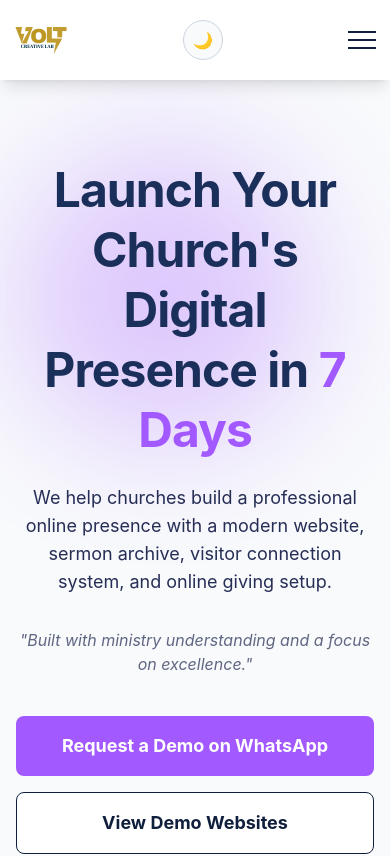
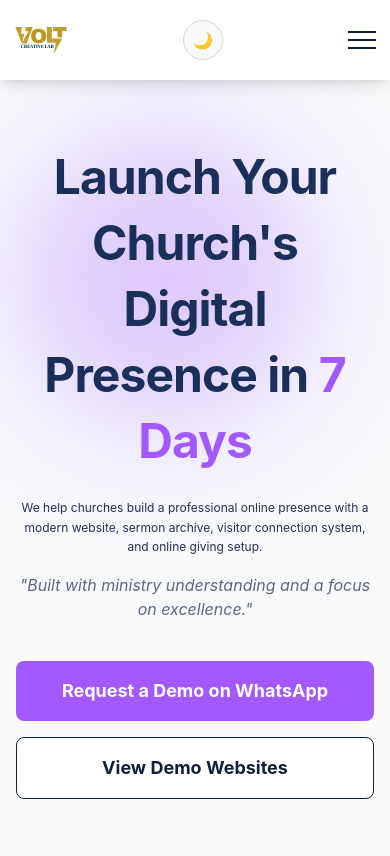
Before and after one commit to jerr001/voltcreativelab, a Next.js app in the folder volt-creative-lab/: page /church in a window 390 px wide. Shown: the top 856 px of the page. Built offline with nearby package versions, Linux system fonts and the light colour scheme.

Commit message:
Reduce hero text sizes and tighten spacing on mobile screens

```diff
--- a/volt-creative-lab/src/app/church/page.tsx
+++ b/volt-creative-lab/src/app/church/page.tsx
@@ -27,7 +27,7 @@ export default function ChurchPage() {
   return (
     <main className="w-full bg-[var(--background)]">
       {/* HERO SECTION */}
-      <section className="relative flex flex-col items-center justify-center min-h-[80vh] text-center pt-20 pb-16 sm:pt-24 sm:pb-20 overflow-hidden px-4">
+      <section className="relative flex flex-col items-center justify-center min-h-[80vh] text-center pt-16 pb-12 sm:pt-24 sm:pb-20 overflow-hidden px-4">
         {/* Subtle background */}
         <div className="absolute inset-0 pointer-events-none select-none opacity-30">
           <div
@@ -37,11 +37,11 @@ export default function ChurchPage() {
         </div>
 
         <div className="relative z-10 max-w-3xl">
-          <h1 className="text-[var(--hero-title)] text-4xl xs:text-5xl sm:text-6xl md:text-7xl font-extrabold leading-tight mb-6 animate-hero-fadein">
+          <h1 className="text-[var(--hero-title)] text-2xl sm:text-3xl md:text-5xl font-extrabold leading-snug md:leading-tight mb-3 sm:mb-6 animate-hero-fadein">
             Launch Your Church's Digital Presence in{" "}
             <span className="text-[#a259ff]">7 Days</span>
           </h1>
-          <p className="text-[var(--hero-copy)] text-lg xs:text-xl sm:text-2xl mb-8 animate-hero-fadein delay-150">
+          <p className="text-[var(--hero-copy)] text-xs sm:text-sm md:text-base lg:text-lg mb-4 sm:mb-8 leading-relaxed animate-hero-fadein delay-150">
             We help churches build a professional online presence with a modern
             website, sermon archive, visitor connection system, and online
             giving setup.
--- a/volt-creative-lab/src/app/page.tsx
+++ b/volt-creative-lab/src/app/page.tsx
@@ -6,7 +6,7 @@ export default function Home() {
   return (
     <main>
       {/* HERO SECTION */}
-      <section className="relative flex flex-col items-center justify-center min-h-[70vh] text-center pt-20 pb-10 sm:pt-24 sm:pb-12 overflow-hidden">
+      <section className="relative flex flex-col items-center justify-center min-h-[70vh] text-center pt-16 pb-8 sm:pt-24 sm:pb-12 overflow-hidden">
         {/* Animated Blobs */}
         <div className="absolute inset-0 pointer-events-none select-none">
           <div
@@ -30,7 +30,7 @@ export default function Home() {
             }}
           />
         </div>
-        <h1 className="relative z-10 text-[var(--hero-title)] text-3xl xs:text-4xl sm:text-5xl md:text-6xl font-extrabold leading-tight mb-4 animate-hero-fadein animate-float-text px-2 xs:px-0">
+        <h1 className="relative z-10 text-[var(--hero-title)] text-xl sm:text-2xl md:text-4xl lg:text-5xl font-extrabold leading-snug md:leading-tight mb-2 sm:mb-4 animate-hero-fadein animate-float-text px-2 xs:px-0">
           We help businesses, ministries, and authors grow through{" "}
           <span className="animate-scale-in">design</span>,{" "}
           <span
@@ -49,7 +49,7 @@ export default function Home() {
           services.
         </h1>
         <p
-          className="relative z-10 text-[var(--hero-copy)] text-base xs:text-lg md:text-xl max-w-xs xs:max-w-md sm:max-w-xl md:max-w-2xl mx-auto mb-8 animate-hero-fadein delay-150 animate-float-text px-2 xs:px-0"
+          className="relative z-10 text-[var(--hero-copy)] text-xs sm:text-sm md:text-base lg:text-lg max-w-xs xs:max-w-md sm:max-w-xl md:max-w-2xl mx-auto mb-4 sm:mb-8 leading-relaxed animate-hero-fadein delay-150 animate-float-text px-2 xs:px-0"
           style={{ animationDelay: "0.5s" }}
         >
           Volt Creative Lab is your partner for creative design, web
```
